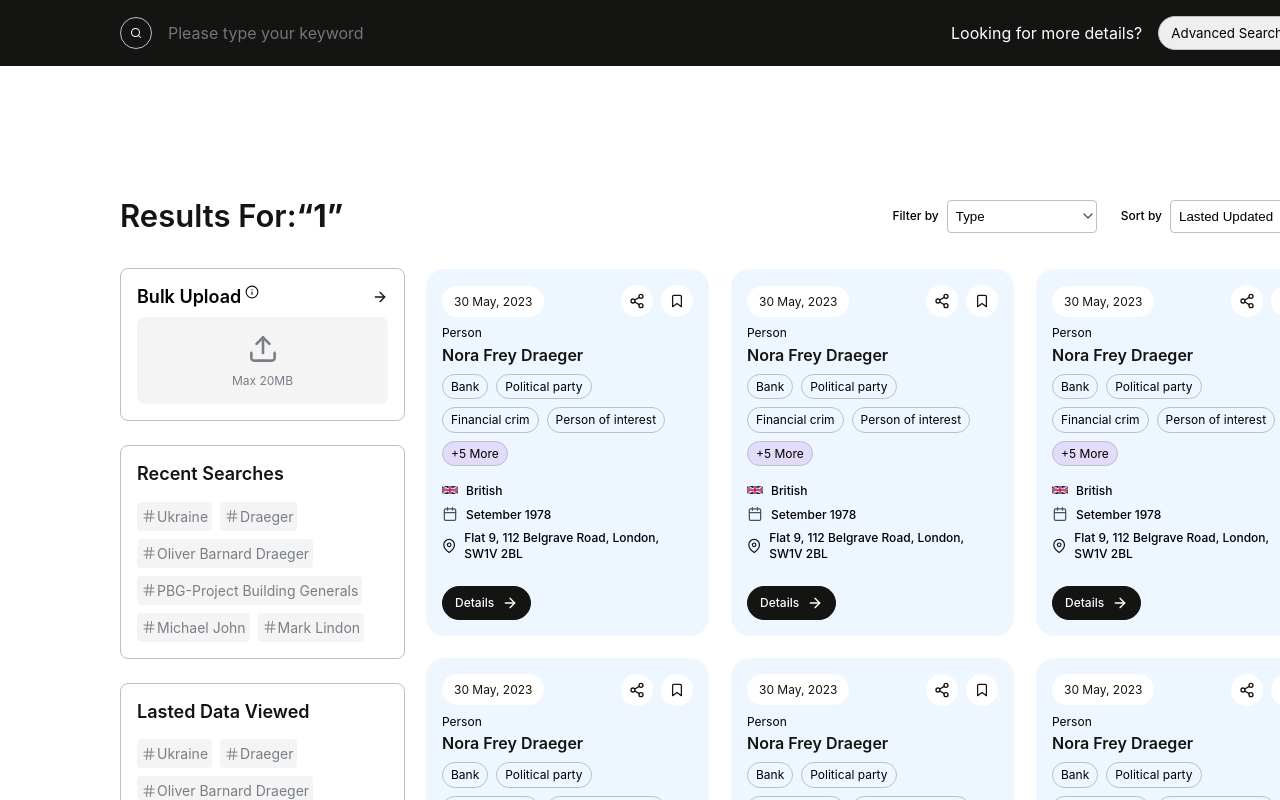
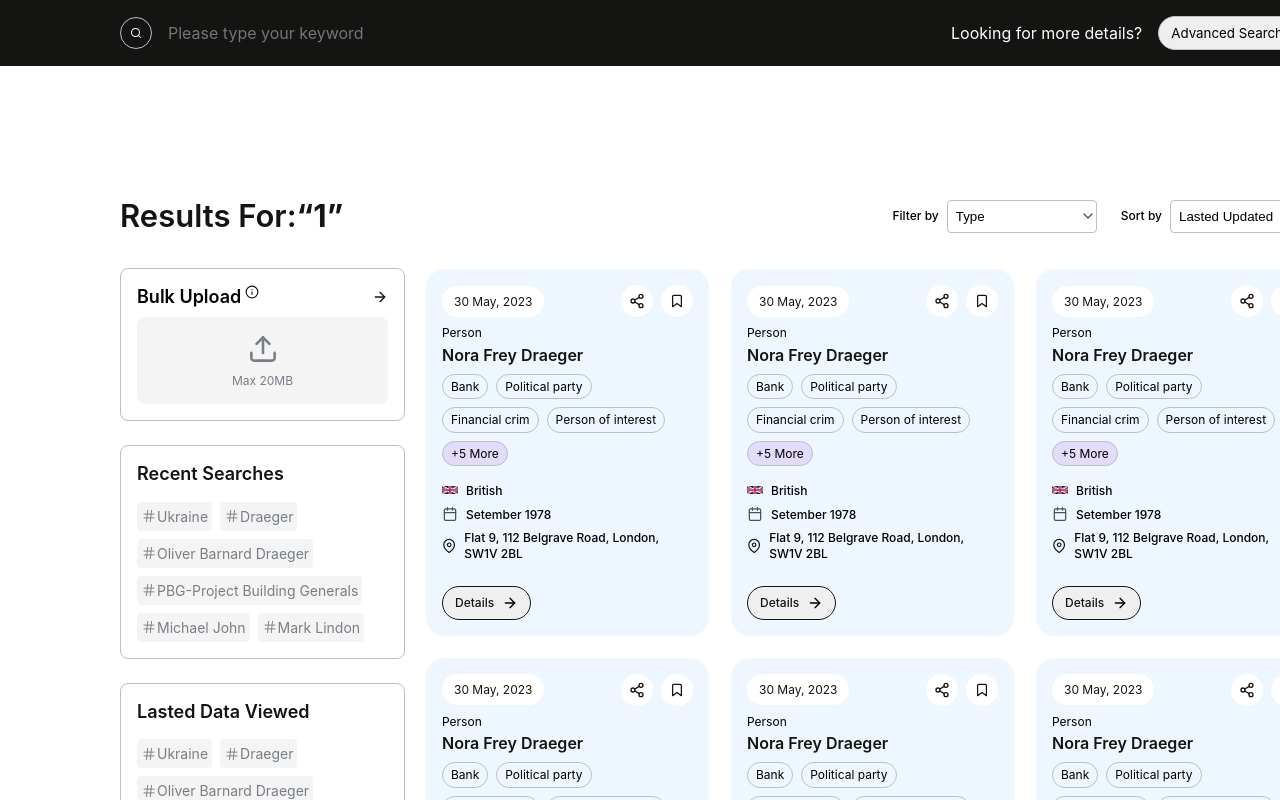
Before and after one commit to MagisterUnivers/deltaplata-searchwidget, a React (Create React App) app: page /search/1 in a window 1280 px wide. Shown: the top 800 px of the page. Built offline with nearby package versions, Linux system fonts and the light colour scheme.

Commit message:
FIX: Styles for button

```diff
--- a/src/components/PersonCard/PersonCard.jsx
+++ b/src/components/PersonCard/PersonCard.jsx
@@ -1,7 +1,7 @@
 import { mockSearchHistory } from '../../constants/mockData';
 import { ReactComponent as ShareSVG } from '../../assets/svg/share.svg';
 import { ReactComponent as BookmarkSVG } from '../../assets/svg/bookmark.svg';
-import { ReactComponent as ArrowRightSVG } from '../../assets/svg/arrow-right-white.svg';
+import { ReactComponent as ArrowRightSVG } from '../../assets/svg/arrow-right-rendered.svg';
 import { ReactComponent as CalendarSVG } from '../../assets/svg/calendar.svg';
 import { ReactComponent as MapSVG } from '../../assets/svg/map-pin-new.svg';
 import britainFlag from '../../assets/image/britain_flag.png';
@@ -104,7 +104,12 @@ const PersonCard = ({ name, tag, nationality, birthdate, adrress }) => {
 					aria-label="button to get details about user"
 					className="search-list__item-button filter-subtext"
 				>
-					Details <ArrowRightSVG width={16} height={16} />
+					Details{' '}
+					<ArrowRightSVG
+						width={16}
+						height={16}
+						className="search-item__icons"
+					/>
 				</button>
 			</div>
 		</li>
--- a/src/components/PersonCard/PersonCard.style.scss
+++ b/src/components/PersonCard/PersonCard.style.scss
@@ -137,9 +137,19 @@
 	gap: 8px;
 
 	border-radius: 50px;
-	color: var(--main-white-color);
-	border: 1px solid var(--main-heading-color);
-	background: var(--main-darkBG-color);
+
+	color: var(--main-heading-color);
+	border: 1px solid var(--main-darkBG-color);
+
+	&:hover {
+		color: var(--main-white-color);
+		border: 1px solid var(--main-heading-color);
+		background: var(--main-darkBG-color);
+
+		.search-item__icons {
+			fill: var(--main-white-color);
+		}
+	}
 }
 
 .search-item__icons-wrapper {
```
Also changed, not shown: src/assets/svg/arrow-right-rendered.svg (added).
